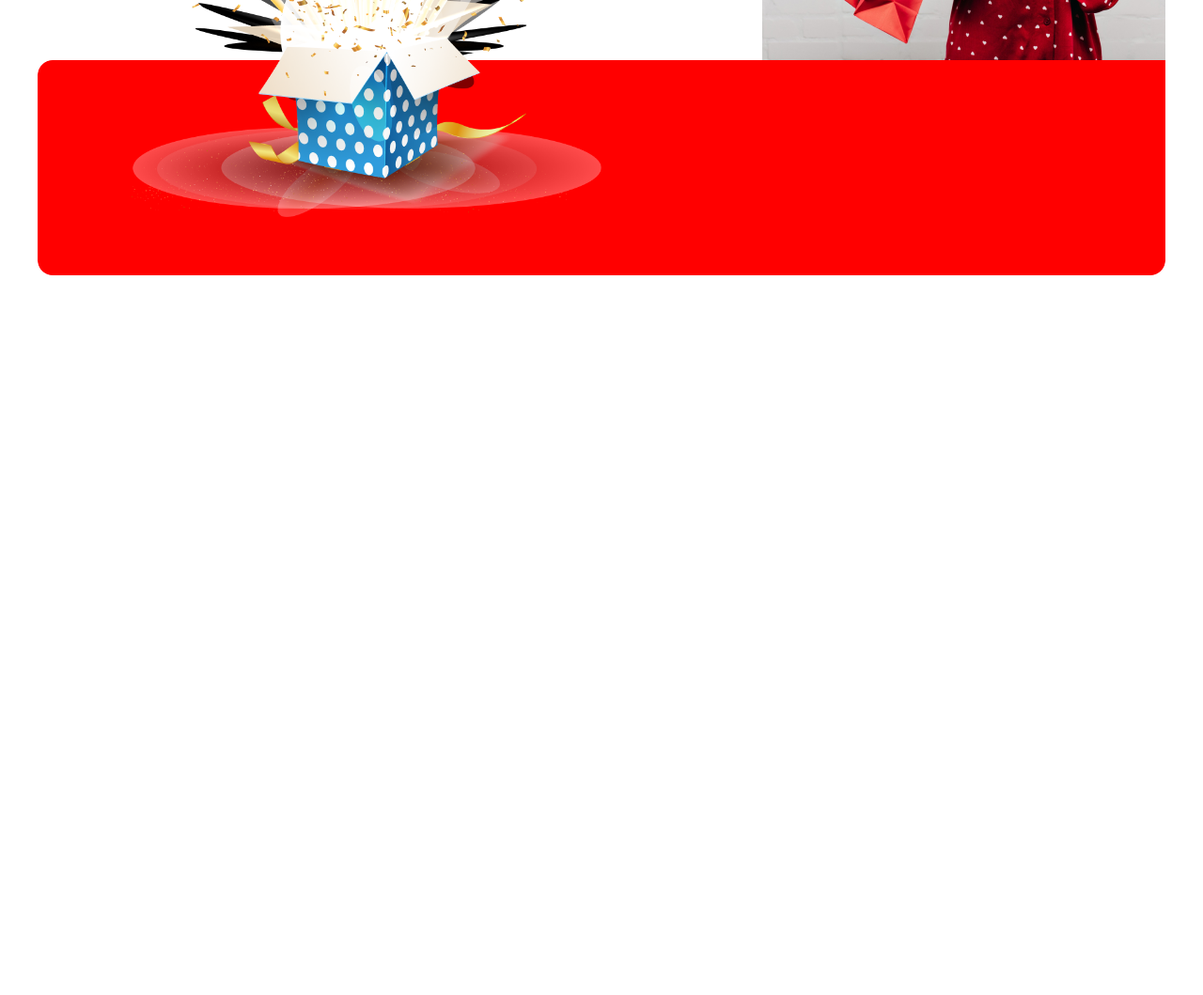
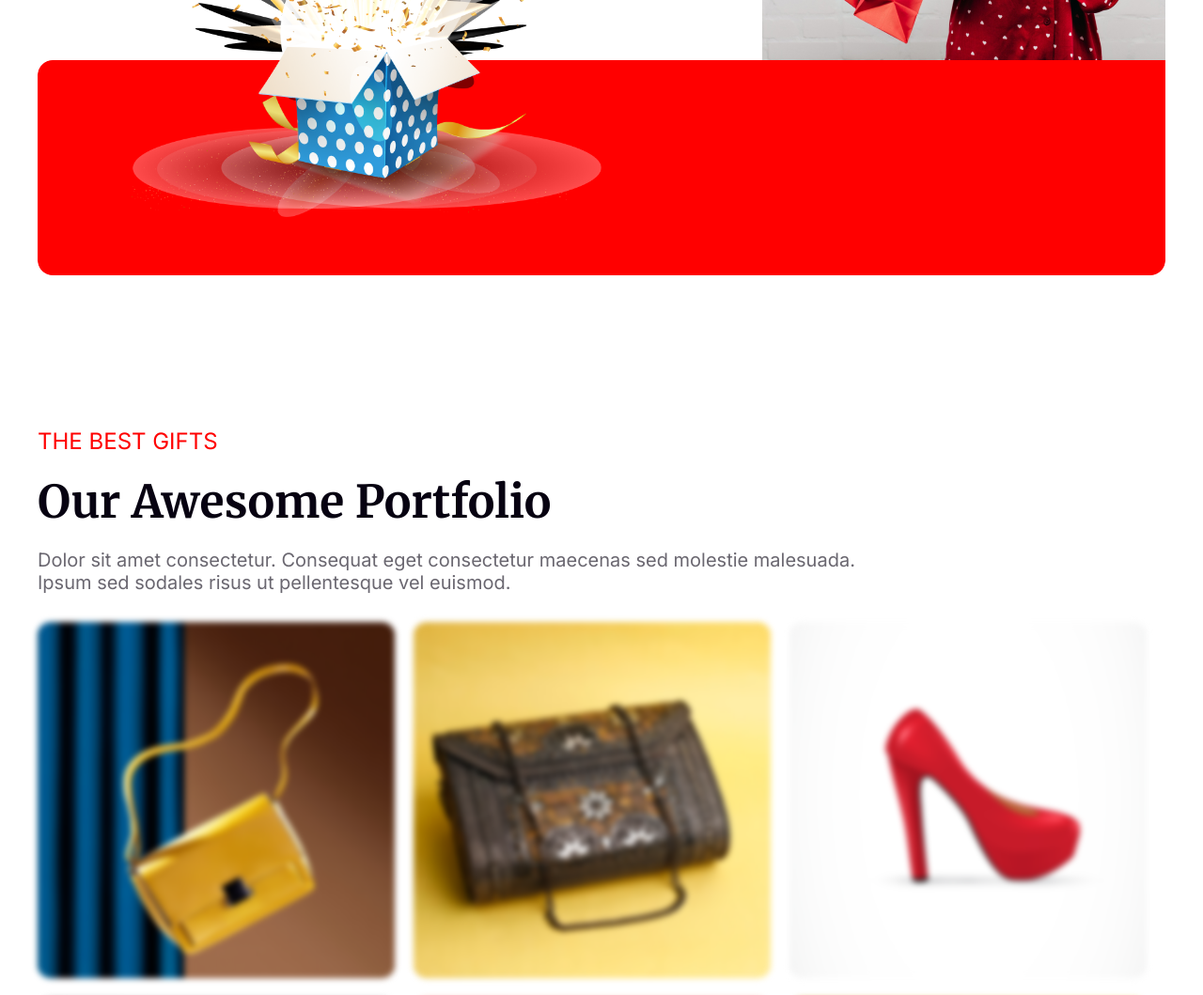
Before and after one commit to jane-alam0/Assignment-1, a plain HTML site: page index.html in a window 1280 px wide. Shown: the part 3969-5028 px from the top of the page at 94% size. Before the commit the page ends 4266 px from the top, so only its background shows below. Drawn offline with Linux system fonts and the light colour scheme.

Commit message:
add portfolio secton

```diff
--- a/index.html
+++ b/index.html
@@ -107,6 +107,23 @@
           <div class="holiday-img4-div"><img class="holiday-img4" src="images/Rectangle2.png" alt=""></div>
         </div>
       </section>
+
+      <!-- Portfolio section -->
+      <section class="portfolio">
+        <div class="portfolio-content">
+            <h3 class="portfolio-sub-title">THE BEST GIFTS</h3>
+            <h1 class="protfolio-title">Our Awesome Portfolio</h1>
+            <p class="grey-text">Dolor sit amet consectetur. Consequat eget consectetur maecenas sed molestie malesuada. <br> Ipsum sed sodales risus ut pellentesque vel euismod. </p>
+        </div>
+        <div class="portfolio-images">
+          <div class="portfolio-img"><img src="images/Rectangle 3.png" alt="prodact"></div>
+          <div class="portfolio-img"><img src="images/Rectangle 4.png" alt="prodact"></div>
+          <div class="portfolio-img"><img src="images/Rectangle 5.png" alt="prodact"></div>
+          <div class="portfolio-img"><img src="images/Rectangle 6.png" alt="prodact"></div>
+          <div class="portfolio-img"><img src="images/Rectangle 7.png" alt="prodact"></div>
+          <div class="portfolio-img"><img src="images/Rectangle 4.png" alt="prodact"></div>
+        </div>
+      </section>
     </main>
     <!-- main section ends here -->
 
--- a/style.css
+++ b/style.css
@@ -220,7 +220,7 @@ main {
   margin: 0 auto;
   margin-top: 120px;
   width: 1200px;
-  height: auto;
+  height: 1000px;
   border-radius: 16px;
 }
 .holiday-sub-title {
@@ -246,12 +246,12 @@ main {
   width: 1200px;
   height: auto;
 }
-.holiday-sale-div-img div{
+.holiday-sale-div-img div {
   position: absolute;
 }
 .holiday-img1 {
   width: 206px;
-height: 206px;
+  height: 206px;
 }
 .holiday-img2 {
   width: 500px;
@@ -266,19 +266,58 @@ height: 206px;
   height: 229px;
   border-radius: 16px 0px 16px 16px;
 }
-.holiday-img1-div{
+.holiday-img1-div {
   right: 320px;
   bottom: -350px;
   z-index: 5;
 }
-.holiday-img2-div{
-  bottom:-600px;
+.holiday-img2-div {
+  bottom: -600px;
   left: 100px;
   z-index: 10;
 }
-.holiday-img3-div{
-right:0px;
+.holiday-img3-div {
+  right: 0px;
 }
-.holiday-img4-div{
+.holiday-img4-div {
   bottom: -650px;
 }
+
+/* Portfolio section  */
+.portfolio {
+  margin: 0 auto;
+  margin-top: 120px;
+}
+.portfolio-sub-title {
+  color: #f00;
+  font-family: Inter;
+  font-size: 24px;
+  font-weight: 500;
+}
+.protfolio-title {
+  color: #070211;
+  font-size: 48px;
+  font-weight: 900;
+  margin: 20px auto;
+}
+.portfolio-content p{
+  margin-bottom: 30px;
+}
+.portfolio-images {
+  display: flex;
+  flex-wrap: wrap;
+  gap: 20px;
+}
+.portfolio-img {
+  width: 380px;
+  height: 380px;
+}
+.portfolio-img img {
+  width: 100%;
+  height: 100%;
+  transition: 0.3s;
+  filter: blur(3px);
+}
+.portfolio-img img:hover {
+  filter: none;
+}
```
